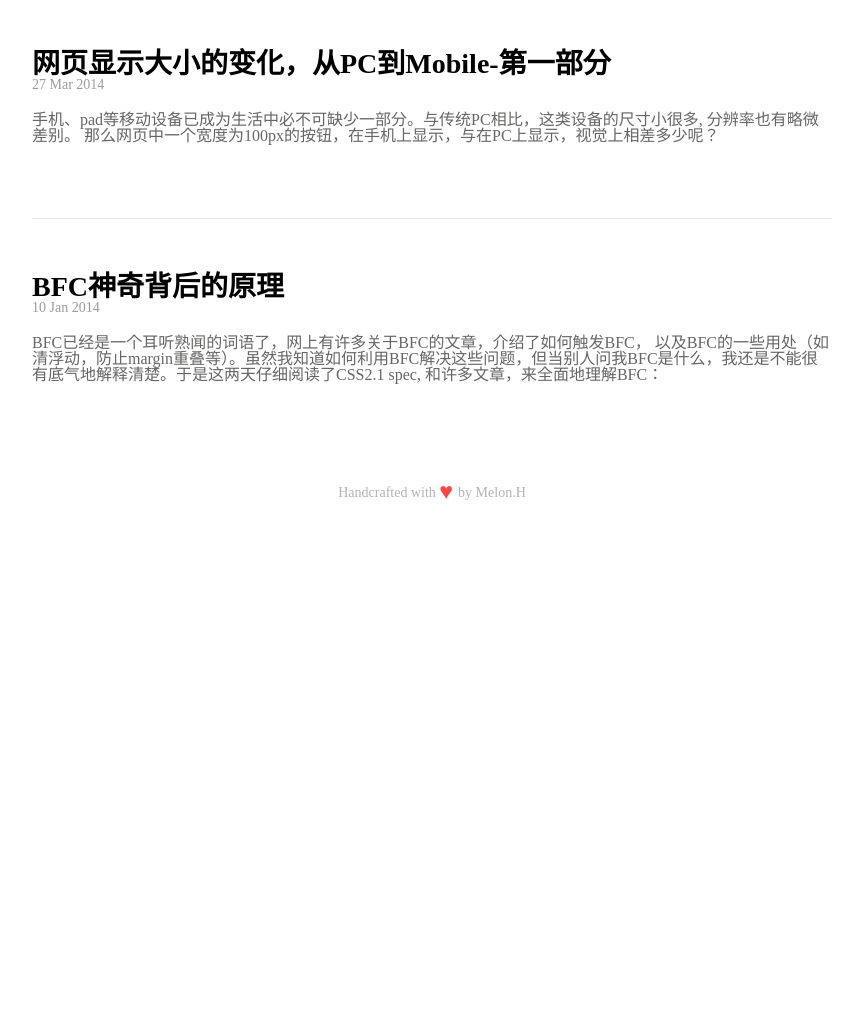
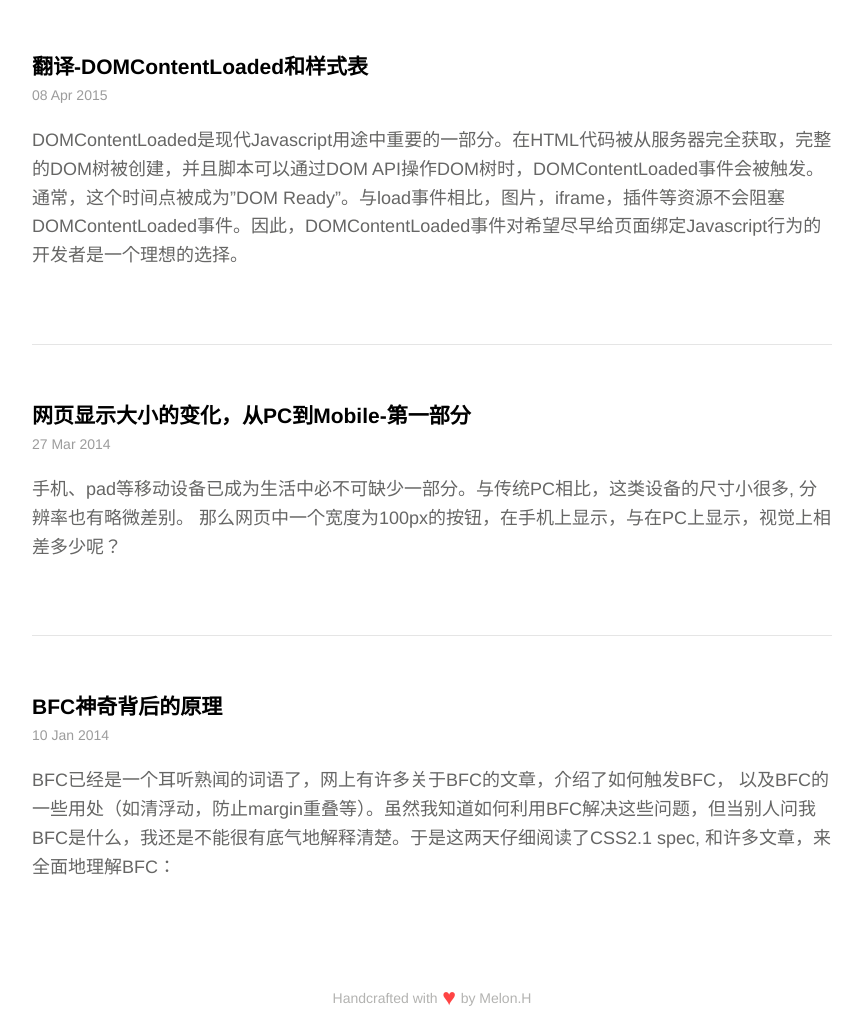
Before and after one commit to melonHuang/melonhuang.github.io.bak, a Jekyll site: the page built from index.html, in a window 1280 px wide, cut to the strip 398-1432 px from the top of the page. Shown: the whole strip, without its empty margins (208-1070 px from the left). Built offline with Jekyll 4.4.1, drawn with Linux system fonts in a browser that asks for light colours; Markdown is read by kramdown in place of the engine named in the settings; comment, search, counter and statistics services are not loaded; before the commit the page ends 919 px from its top, so only the background shows below that; some of the changed lines change nothing that is shown.

Commit message:
add blog

````diff
--- a/_includes/footer.html
+++ b/_includes/footer.html
@@ -9,9 +9,9 @@
 </div>
 
 <script type="text/javascript" src="http://s2.qhimg.com/static/a9e451ace7e1fd1d/zepto.114.js"></script>
-<!-- 多说公共JS代码 start (一个网页只需插入一次) -->
 <script type="text/javascript">
-var duoshuoQuery = {short_name:"melonh"};
+    // 多说
+    var duoshuoQuery = {short_name:"melonh"};
     (function() {
         var ds = document.createElement('script');
         //$('.ds-thread').data('url', location.href);
@@ -21,5 +21,14 @@ var duoshuoQuery = {short_name:"melonh"};
         (document.getElementsByTagName('head')[0]
          || document.getElementsByTagName('body')[0]).appendChild(ds);
     })();
-    </script>
-<!-- 多说公共JS代码 end -->
+
+    // google analytics
+      (function(i,s,o,g,r,a,m){i['GoogleAnalyticsObject']=r;i[r]=i[r]||function(){
+      (i[r].q=i[r].q||[]).push(arguments)},i[r].l=1*new Date();a=s.createElement(o),
+      m=s.getElementsByTagName(o)[0];a.async=1;a.src=g;m.parentNode.insertBefore(a,m)
+      })(window,document,'script','//www.google-analytics.com/analytics.js','ga');
+
+      ga('create', 'UA-61531751-1', 'auto');
+      ga('send', 'pageview');
+
+</script>
--- /dev/null
+++ b/_posts/2015-04-08-domcontentloaded-and-stylesheet.md
@@ -0,0 +1,159 @@
+---
+layout: post
+title:  "翻译-DOMContentLoaded和样式表"
+categories: Javascript
+---
+
+DOMContentLoaded是现代Javascript用途中重要的一部分。在HTML代码被从服务器完全获取，完整的DOM树被创建，并且脚本可以通过DOM API操作DOM树时，DOMContentLoaded事件会被触发。通常，这个时间点被成为"DOM Ready"。与load事件相比，图片，iframe，插件等资源不会阻塞DOMContentLoaded事件。因此，DOMContentLoaded事件对希望尽早给页面绑定Javascript行为的开发者是一个理想的选择。
+
+几乎所有Javascript框架都允许使用者在"on DOM ready"的时候执行他们的脚本。将代码定义在一个私有的function scope中并在"on DOM ready"的时候执行是一个常用的Javascript编程模式。在这样的启动方法中，可借助于选择器引擎查询DOM。例如，获得了DOM的信息，给元素绑定监听事件，修改DOM。正如我所说，这个模式对于DOM脚本编程非常重要。
+
+我们在著名的框架中是如何使用DOMContentLoaded事件的呢：
+
+```javascript
+//jQuery:
+jQuery(document).ready(function($) {});
+jQuery(function($) {});
+
+//Prototype:
+document.observe('dom:loaded', function() {});
+
+//Mootools:
+window.addEvent('domready', function() {
+});
+```
+
+IE8和IE8以下的IE浏览器不支持DOMContentLoaded事件，所以这些框架通过使用[doScroll()的实现方式][1]
+
+## DOMContentLoaded和外部样式表
+
+为了在我的Javascript教程中准确地描述DOMContentLoaded事件的行为，我进行了很多测试。最主要的问题是：外部样式表的加载是否会阻塞DOMContentLoaded事件？这个问题不是最新的，它已经被研究了很多年。
+
+对于大部分脚本，在样式表加载完成后再执行它们是有道理的，因为这些脚本依赖于应用到DOM上的CSS规则。例如，对于某些脚本的初始化，它们依赖于元素的位置，大小。
+
+[Mozilla][2]中定义到，DOMContentLoaded会在文档被解析，并且里面的脚本被执行后触发。但实际上，DOMContentLoaded有时候会根据脚本的位置和类型，被样式表的加载影响。
+
+## 使用外部脚本在Gecko和Webkit中阻塞DOMContentLoaded
+
+1. 测试用例#1：样式表后无脚本
+如果样式表之后没有脚本，那么DOMContentLoaded不会被阻塞。这对所有支持DOMContentLoaded的浏览器都是成立的。
+
+2. 测试用例#2：样式表后有外部脚本
+There are several exceptions in which Gecko and Webkit do wait for the stylesheet to load before DOMContentLoaded fires. 。最常见的案例是`<link rel="stylesheet">`后面跟着一个外部脚本`<script src="..."></script>`。这个脚本可以放在文档的任意部分，只要它在`<link>`元素后面。
+
+测试用例：
+html:
+```html
+<!DOCTYPE html>
+<head>
+<link rel="stylesheet" href="http://molily.de/weblog/stylesheet.css">
+<script src="http://molily.de/weblog/script.js"></script>
+</head>
+<body>
+<div id="element">The element</div>
+</body>
+```
+
+stylesheet.css:
+```css
+#element { color: red; }
+```
+
+script.js:
+```javascript
+document.addEventListener('DOMContentLoaded', function () {
+    // should read #FF0000 or rgb(255, 0, 0)
+    alert(getComputedStyle(document.getElementById('element'), null).color);
+}, false);
+```
+
+为了论证浏览器之间的差异，我强制给HTTP服务器给样式表添加了3秒的延迟，这样文档就可以在样式表被完全接受到前解析完毕。
+
+上面的代码在Firefox，Safari和Chrome中的行为都如我所预期，但是在Opera中不同。
+
+在样式表后放置外部脚本是一个常见的做法。当你希望在脚本中读写样式已经生效的DOM时，[jQuery文档][3]推荐这种编写元素的顺序。即使这个样式表需要10秒来加载，并且文档在1秒内就被获取并解析完毕，DOMContentLoaded事件也会等到样式表加载并解析完毕后才触发。
+
+这里涵盖了DOM脚本编程的优缺点。你可以依赖于样式表，但你的脚本必须一直等待，直到样式表加载完毕，才能遍历DOM数并添加监听事件。
+
+## 背景知识：HTML解析
+这个观测基于更底层的浏览器怪癖-HTML解析和脚本执行算法。
+
+### Gekco, Webkit和IE中，样式表会阻塞外部脚本的执行
+在这些浏览器中，**样式表的加载会阻塞外部脚本的执行。** 测试用例#2的文档head中包含了以下标记：
+
+```html
+<link rel="stylesheet" href="http://molily.de/weblog/stylesheet.css">
+<script src="http://molily.de/weblog/script.js"></script>
+```
+
+当前的Gecko和Webkit版本，和IE8会并行下载样式表和脚本。但是不会执行脚本，直到样式表被加载完毕。并且同时它们不会渲染页面。你可以通过使用Firebug的网络标签，Safari Webjianchaqi 的Resources标签，或者常用的Chrome开发者工具的Timeline标签来验证这一点。
+![chrome-timeline][4]
+由于DOMContentLoaded会在所有脚本都执行完毕后才触发，因此DOMContentLoaded事件会在样式表被加载并解析后才触发。
+
+对于IE8也是如此，当然，除了DOMContentLoaded事件。
+
+## 在Opera中，样式表不会阻塞外部脚本的执行
+
+但是，这个延迟DOMContentLoaded的方法在Opera中不生效。Opera一加载完脚本后就会开始解析。这导致了增加的渲染，提高了感知的性能，但是会出现从无样式变换到有样式的闪烁。
+
+为了兼容Opera的差异，jQuery1.2.1到1.2.6在DOMContentLoaded时间后进行了额外的检查。在这些jQuery版本中，它保证DOM ready事件触发时，所有样式表都已经被加载并解析了。jQuery 1.3抛弃了[这个方案][5]。（据我所知，Prototype和Mootools完全忽略了这个问题。）
+
+## 在Gecko和IE中，样式表会阻塞内部脚本的执行
+内部脚本也可以引起不同的浏览器行为：
+
+测试用例#3
+```html
+<link rel="stylesheet" href="http://molily.de/weblog/stylesheet.css">
+<script> Some inline JavaScript code </script>
+```
+
+在IE和Gecko中，样式表会阻塞随后内部脚本的执行。因此，DOMContentLoaded事件被延迟了。
+
+在Webkit和Opera中，内部脚本会马上执行。因此，DOMContentLoaded会在HTML被解析完后立即执行，而不会被样式表阻塞。
+
+## 总结
+DOMContentLoaded和样式表概述
+| 浏览器引擎 vs. 行为| 当只有stylesheet link前面有脚本时，样式表是否会延迟DOMContentLoaded | 样式表是否会阻塞随后的外部脚本，因此延迟DOMContentLoaded（测试用例#2） | 样式表是否会阻塞随后内部脚本的执行，因此延迟DOMContentLoaded（测试用例#3）|
+| ---- | ---- | ---- | |
+| Presto(Opera)   | no    | no   | no |
+| Webkit(Safari, Chrome) | no | yes | no |
+| Gecko(Firefox)| no | yes| yes |
+| Trident(IE)| no | yes| yes |
+
+## HTML5来拯救我们吧
+
+从前，DOMContentLoaded以Mozilla发明的一个Firefox插件。它未经过Javascript社区来审核这是否是一个通用的实现。这就是为什么Opera和Apple使用了这个事件，实现的却不尽相同。因此DOMContentLoaded有着不同的含义。
+
+幸运的是，最重要的web标准:HTML5,将会标准化[DOMContentLoaded][6]事件，和[HTML解析过程][7]
+
+根据HTML5，DOMContentLoaded是一个纯粹的DOM ready事件，与样式表无关。但是，HTML5解析算法要求浏览器延迟脚本的执行，直到前面所有的样式表都加载并解析完毕。让我们复习一下测试用例#2：
+
+```html
+<link rel="stylesheet" href="http://molily.de/weblog/stylesheet.css">
+<script src="http://molily.de/weblog/script.js"></script>
+```
+
+当HTML5解析器遇到`<script></script>`标签时，整个解析进程都被暂停了。首先，当是外部脚本时，浏览器会请求script的资源。然后，浏览器等待前面的样式表加载完毕。第三，Javascript引擎解析并执行下载的Javascript代码。最后，解析器继续解析HTML文档。
+
+假设起码会有一些脚本在样式表后面，它保证了在“Dom ready”的时候所有样式表都加载完毕了。这是因为DOMContentLoaded会在整个文档都解析完毕后触发。
+
+原来Gecko和IE早在这一点上与HTML5达成一致。但是我们不知道Webkit和Opera是否会切换到HTML5解析规范，也不知道触发HTML5解析器是否需要`<!DOCTYPE html>`。
+
+正如上面所说，解析规则是一个巨大的性能影响因素。如果我们把所有样式表和脚本都放在文档的head，那么解析器会等待这些资源全部加载完毕，再去解析body。为了提供更快的性能，基本的原则就是将样式表放在头部，将脚本放在底部。（见[High Performance Web Sites by Stev Souders][8]）
+
+## 原文：
+[地址][9]
+
+
+
+
+  [1]: http://javascript.nwbox.com/IEContentLoaded/
+  [2]: https://developer.mozilla.org/en/docs/Gecko-Specific_DOM_Events#DOMContentLoaded
+  [3]: http://api.jquery.com/ready/
+  [4]: http://molily.de/assets/domcontentloaded/chrome-timeline-my.png
+  [5]: http://github.com/jquery/jquery/commit/4c1e12e889f2a70bfa3603fed9d1cabe67d294e0
+  [6]: http://www.whatwg.org/specs/web-apps/current-work/multipage/the-end.html#the-end
+  [7]: http://www.whatwg.org/specs/web-apps/current-work/multipage/parsing.html
+  [8]: http://stevesouders.com/hpws/rules.php
+  [9]: http://molily.de/domcontentloaded/
+  [10]: http://www.whatwg.org/specs/web-apps/current-work/multipage/tokenization.html#parsing-main-incdata
--- a/static/css/common.css
+++ b/static/css/common.css
@@ -6,7 +6,8 @@ html, body {
 /* typography */
 body {
     color: black;
-    font: 18px/1.6 "Microsoft YaHei" STHeiti Simhei sans-serif;
+    font: 18px/1.6 "Microsoft YaHei", STHeiti, Simhei, "Helvetica Neue", sans-serif;
+    //font: normal 16px/1.8 "Segoe UI Light", "Lucida Grande", "Microsoft Jhenghei", "Microsoft Yahei", Arial, Helvetica, Sans-Serif
     background: white;
 }
 
--- a/static/css/index.css
+++ b/static/css/index.css
@@ -19,7 +19,7 @@
 }
 
 .article-list h2 {
-    font-size: 28px;
+    font-size: 21px;
     font-weight: bold;
 }
 
````
Also changed, not shown: 8 other files.
